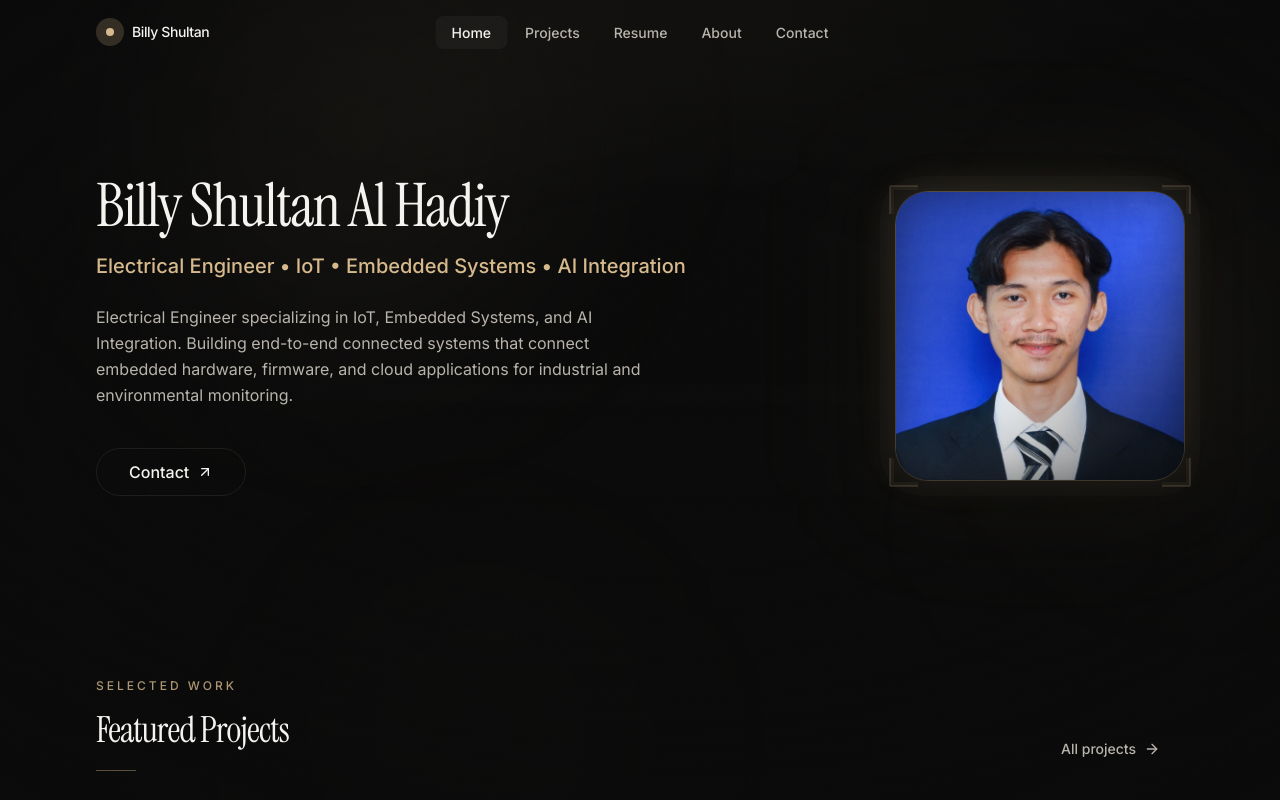
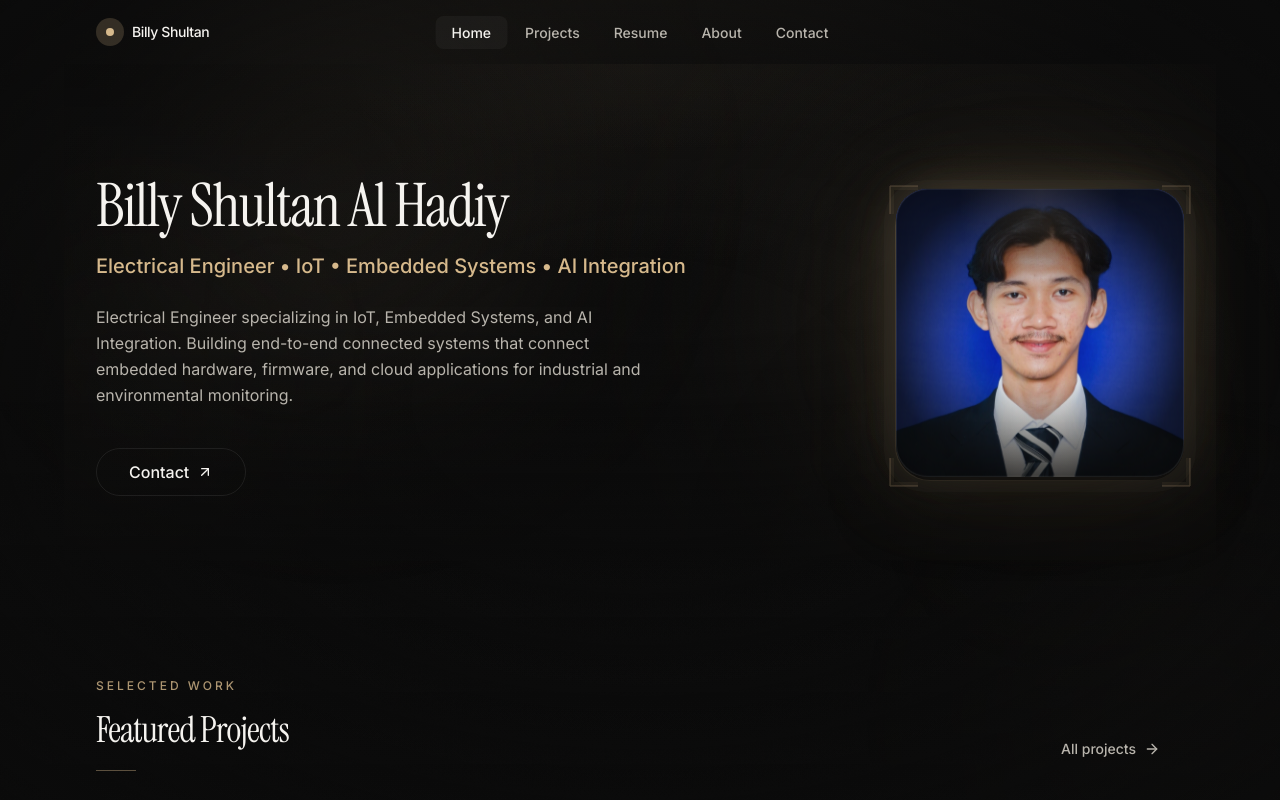
Before and after one commit to billyshultan43/billyshultan, a Next.js app: page / in a window 1280 px wide. Shown: the top 800 px of the page. Built offline with nearby package versions, Linux system fonts and the light colour scheme.

Commit message:
refactor(hero): refine background and profile integration

```diff
--- a/src/components/hero.tsx
+++ b/src/components/hero.tsx
@@ -38,6 +38,14 @@ function highlightAIIntegration(text: string) {
 export function Hero() {
   return (
     <section className="section-container relative flex flex-col-reverse items-center gap-12 pb-16 pt-20 sm:pt-28 lg:flex-row lg:gap-16">
+      <div className="pointer-events-none absolute inset-0 -z-10 overflow-hidden">
+        <div className="absolute -right-24 top-1/2 h-[600px] w-[600px] -translate-y-1/2 rounded-full bg-[radial-gradient(circle,rgba(214,185,140,0.15)_0%,transparent_70%)] blur-[100px]" />
+        <div className="absolute -bottom-20 right-0 h-[350px] w-[450px] bg-[radial-gradient(ellipse_at_bottom_right,rgba(30,25,20,0.5)_0%,transparent_70%)] blur-[80px]" />
+        <div className="absolute left-1/2 top-0 h-[250px] w-[700px] -translate-x-1/2 bg-[radial-gradient(ellipse_at_top,rgba(214,185,140,0.05)_0%,transparent_60%)]" />
+        <div className="absolute -left-32 top-1/4 h-[400px] w-[400px] rounded-full bg-[radial-gradient(circle,rgba(214,185,140,0.04)_0%,transparent_70%)] blur-[80px]" />
+        <div className="absolute inset-0 bg-gradient-to-b from-[#0B0B0B]/10 via-transparent to-[#0B0B0B]/70" />
+      </div>
+
       <motion.div
         variants={container}
         initial="hidden"
@@ -84,13 +92,13 @@ export function Hero() {
         transition={{ duration: 0.8, delay: 0.15, ease: [0.22, 1, 0.36, 1] }}
         className="group relative h-52 w-52 sm:h-64 sm:w-64 lg:h-72 lg:w-72"
       >
-        <div className="absolute -inset-6 rounded-[3rem] bg-accent/5 blur-3xl" />
-        <div className="absolute -inset-4 rounded-[2.5rem] bg-white/[0.02] backdrop-blur-xl" />
-        <div className="absolute -inset-3 rounded-[2.3rem] bg-gradient-to-br from-accent/8 via-transparent to-accent/5 blur-2xl" />
+        <div className="absolute -inset-8 rounded-[3.5rem] bg-[radial-gradient(circle,rgba(214,185,140,0.12)_0%,transparent_70%)] blur-3xl" />
+        <div className="absolute -inset-5 rounded-[2.8rem] bg-accent/5 blur-2xl" />
+        <div className="absolute -inset-3 rounded-[2.5rem] bg-white/[0.02] backdrop-blur-xl" />
 
-        <div className="absolute -inset-1 rounded-[2.2rem] bg-gradient-to-br from-accent/30 via-accent/15 to-accent/5 opacity-30 blur-xl" />
-        <div className="absolute -inset-[2px] rounded-[2.2rem] bg-gradient-to-br from-accent/30 via-accent/15 to-accent/10 opacity-0 transition-opacity duration-700 group-hover:opacity-60" />
-        <div className="absolute -inset-[1px] rounded-[2.2rem] bg-gradient-to-br from-accent/20 via-accent/10 to-accent/5 p-[1px]">
+        <div className="absolute -inset-[2px] rounded-[2.2rem] bg-gradient-to-br from-accent/25 via-accent/10 to-transparent opacity-30 blur-xl" />
+        <div className="absolute -inset-[2px] rounded-[2.2rem] bg-gradient-to-br from-accent/25 via-accent/10 to-transparent opacity-0 transition-opacity duration-700 group-hover:opacity-50" />
+        <div className="absolute -inset-[1px] rounded-[2.2rem] bg-gradient-to-br from-accent/20 via-accent/10 to-transparent p-[1px]">
           <div className="h-full w-full rounded-[2.15rem] bg-background" />
         </div>
 
@@ -128,9 +136,9 @@ export function Hero() {
         </svg>
 
         <motion.div
-          animate={{ y: [0, -5, 0] }}
-          transition={{ duration: 6, ease: "easeInOut", repeat: Infinity }}
-          className="relative h-full w-full overflow-hidden rounded-[2rem] shadow-[0_0_40px_-8px_rgba(214,185,140,0.15),0_20px_60px_-12px_rgba(0,0,0,0.5)] ring-1 ring-accent/15"
+          animate={{ y: [0, -6, 0] }}
+          transition={{ duration: 5, ease: "easeInOut", repeat: Infinity }}
+          className="relative h-full w-full overflow-hidden rounded-[2rem] shadow-[0_0_60px_-12px_rgba(214,185,140,0.2),0_30px_80px_-20px_rgba(0,0,0,0.6)]"
         >
           <Image
             src={profile.profileImage}
@@ -140,9 +148,13 @@ export function Hero() {
             sizes="(max-width: 1024px) 256px, 288px"
             className="object-cover"
           />
-          <div className="absolute inset-0 bg-gradient-to-br from-background/30 via-transparent to-background/60" />
-          <div className="absolute inset-0 rounded-[2rem] shadow-[inset_0_0_40px_rgba(0,0,0,0.35)]" />
-          <div className="absolute inset-0 rounded-[2rem] bg-[radial-gradient(ellipse_at_30%_30%,transparent_40%,rgba(214,185,140,0.06)_70%,transparent_80%)] opacity-60" />
+          <div className="absolute inset-0 bg-[radial-gradient(ellipse_at_center,transparent_25%,rgba(11,11,11,0.7)_75%)]" />
+          <div className="absolute inset-0 bg-[radial-gradient(ellipse_at_center,transparent_30%,rgba(100,75,40,0.3)_80%)] mix-blend-multiply" />
+          <div className="absolute inset-0 bg-gradient-to-t from-transparent via-transparent to-black/30" />
+          <div className="absolute inset-0 rounded-[2rem] bg-[radial-gradient(ellipse_at_50%_0%,rgba(214,185,140,0.15)_0%,transparent_40%)]" />
+          <div className="absolute inset-0 rounded-[2rem] shadow-[inset_0_0_50px_rgba(0,0,0,0.4)]" />
+          <div className="absolute inset-0 rounded-[2rem] ring-1 ring-inset ring-white/[0.08]" />
+          <div className="absolute inset-0 rounded-[2rem] ring-1 ring-accent/10" />
         </motion.div>
       </motion.div>
     </section>
--- a/src/components/immersive-background.tsx
+++ b/src/components/immersive-background.tsx
@@ -6,32 +6,18 @@ export function ImmersiveBackground() {
   return (
     <div aria-hidden="true" className="pointer-events-none fixed inset-0 -z-10 overflow-hidden bg-background">
 
-      <div className="absolute inset-0 bg-[radial-gradient(ellipse_70%_50%_at_50%_-5%,rgba(214,185,140,0.07),transparent_60%)]" />
+      <div className="absolute inset-0 bg-[radial-gradient(ellipse_70%_40%_at_50%-5%,rgba(214,185,140,0.08),transparent_60%)]" />
 
-      <div className="ambient-glow" style={{ top: "-20%", left: "5%", width: "45vw", height: "45vw", background: "radial-gradient(circle, rgba(214,185,140,0.09), transparent 70%)" }} />
-      <div className="ambient-glow" style={{ top: "10%", right: "-15%", width: "40vw", height: "40vw", background: "radial-gradient(circle, rgba(214,185,140,0.05), transparent 70%)" }} />
-      <div className="ambient-glow" style={{ bottom: "-20%", left: "20%", width: "35vw", height: "35vw", background: "radial-gradient(circle, rgba(214,185,140,0.04), transparent 70%)" }} />
-      <div className="ambient-glow" style={{ top: "50%", right: "10%", width: "20vw", height: "20vw", background: "radial-gradient(circle, rgba(255,255,255,0.018), transparent 70%)" }} />
+      <div className="ambient-glow" style={{ top: "-16%", left: "2%", width: "48vw", height: "48vw", background: "radial-gradient(circle, rgba(214,185,140,0.12), transparent 70%)" }} />
+      <div className="ambient-glow" style={{ bottom: "-18%", right: "-10%", width: "36vw", height: "36vw", background: "radial-gradient(circle, rgba(214,185,140,0.06), transparent 70%)" }} />
+      <div className="ambient-glow" style={{ top: "45%", right: "8%", width: "18vw", height: "18vw", background: "radial-gradient(circle, rgba(214,185,140,0.05), transparent 70%)" }} />
+      <div className="ambient-glow" style={{ top: "30%", left: "15%", width: "14vw", height: "14vw", background: "radial-gradient(circle, rgba(255,255,255,0.025), transparent 70%)" }} />
 
-      <svg className="absolute inset-0 h-full w-full opacity-[0.03]" viewBox="0 0 1000 1000" preserveAspectRatio="none" xmlns="http://www.w3.org/2000/svg">
-        <ellipse cx="500" cy="400" rx="600" ry="300" fill="none" stroke="rgba(214,185,140,0.15)" strokeWidth="0.5" />
-        <ellipse cx="500" cy="400" rx="700" ry="380" fill="none" stroke="rgba(214,185,140,0.08)" strokeWidth="0.3" />
-        <line x1="0" y1="600" x2="1000" y2="400" stroke="rgba(214,185,140,0.04)" strokeWidth="0.3" />
-      </svg>
-
-      <div
-        className="absolute inset-0 opacity-[0.03]"
-        style={{
-          backgroundImage: "linear-gradient(rgba(255,255,255,0.06) 1px, transparent 1px), linear-gradient(90deg, rgba(255,255,255,0.06) 1px, transparent 1px)",
-          backgroundSize: "48px 48px",
-        }}
-      />
+      <div className="absolute inset-0 bg-gradient-to-b from-transparent via-transparent to-[#0B0B0B]/50" />
 
       <div className="noise-overlay" />
 
-      <div className="absolute inset-0 bg-gradient-to-b from-background/5 via-transparent to-background/40" />
-
-      <div className="absolute inset-0 bg-[radial-gradient(ellipse_at_center,transparent_30%,rgba(11,11,11,0.7))]" />
+      <div className="absolute inset-0 bg-[radial-gradient(ellipse_at_center,transparent_25%,rgba(11,11,11,0.75))]" />
     </div>
   );
 }
```
